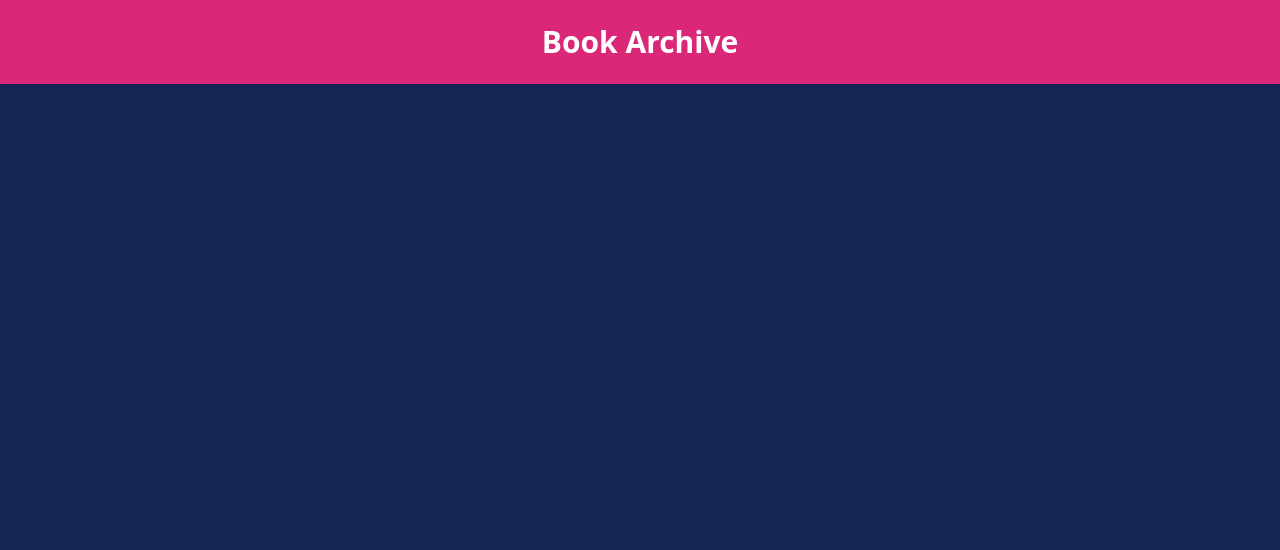
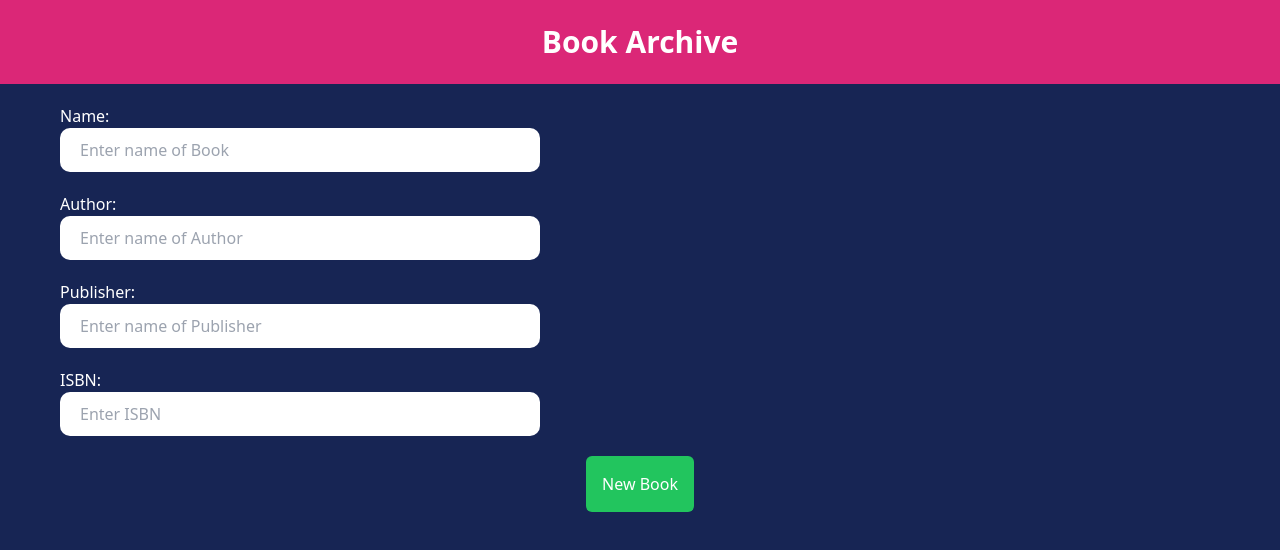
Before and after one commit to so2emma/BookApi_SpringBoot, a React (Create React App) app in the folder frontend/: page /api/books in a window 1280 px wide. Before the commit this address had no page. Shown: the top 550 px of the page. Built offline with nearby package versions, Linux system fonts and the light colour scheme.

Commit message:
this is the add book form

```diff
--- a/frontend/src/App.css
+++ b/frontend/src/App.css
@@ -11,26 +11,17 @@
     font-weight: 500;
 }
 
-.search-button {
-    line-height: 3rem;
-    background-color: gray;
-    font-weight: 500;
-    padding: 10px;
-    margin: 20px;
-}
-
 .book-list{
   display: block;
   border: solid 1px white;
   padding: 40px;
   border-radius: 40px;
   background-color: rgb(109, 109, 109);
-  margin: 30px 0;
+  margin: 30px 0
 }
 .book-list:hover {
-  padding: 50px ;
-  /* confirm the transition later */
-  transition:ease-in;
+  padding: 50px;
+  transition:ease-in-out 400ms ;
 }
 
 .single-book{
@@ -56,3 +47,24 @@
   display: flex;
   align-items: center
 }
+
+.input-group{
+  display: flex;
+  flex-direction: column;
+  justify-content: center;
+  margin: 20px;
+}
+
+.input-group input {
+  background-color: white;
+  width: 30rem;
+  border-radius: 10px;
+  padding: 10px 20px;
+  line-height: 1.5rem;
+  color: black;
+}
+
+.input-group label {
+  display: block;
+  color: white;
+}
--- a/frontend/src/App.js
+++ b/frontend/src/App.js
@@ -5,6 +5,7 @@
 import Nav from "./components/Nav";
 import Home from "./pages/Home";
 import Book from "./pages/Book";
+import AddBook from "./pages/AddBook";
 
 function App() {
   return (
@@ -14,6 +15,7 @@
         <Routes>
           <Route path="/" element={<Home />} />
           <Route path="/api/books/:id" element={<Book />} />
+          <Route path="/api/books" element={<AddBook />} />
         </Routes>
       </BrowserRouter>
     </div>
--- /dev/null
+++ b/frontend/src/pages/AddBook.js
@@ -0,0 +1,40 @@
+import React, { useEffect } from 'react'
+import api from "../api/AxiosConfig"
+
+const AddBook = () => {
+
+
+
+  return (
+    <div>
+        <div className='container mx-auto px-4 sm:px-6 md:px-8 lg:px-10'>
+        <form>
+            <div className='input-group'>
+                <label htmlFor="">Name:</label>
+                <input type="text" name='name' placeholder='Enter name of Book'/>
+            </div>
+            <div className='input-group'>
+                <label htmlFor="">Author:</label>
+                <input type="text" name='author'placeholder='Enter name of Author'/>
+            </div>
+            <div className='input-group'>
+                <label htmlFor="">Publisher:</label>
+                <input type="text" name='publisher' placeholder='Enter name of Publisher'/>
+            </div>
+            <div className='input-group'>
+                <label htmlFor="">ISBN:</label>
+                <input type="text"  name='isbn' placeholder='Enter ISBN'/>
+            </div>
+
+            <div className='flex justify-center'>
+                <button className='bg-green-500 text-white p-4 rounded-md'>New Book</button>
+            </div>
+        </form>
+        </div>
+
+
+    </div>
+  )
+}
+
+export default AddBook
--- a/frontend/src/pages/Home.js
+++ b/frontend/src/pages/Home.js
@@ -1,12 +1,11 @@
-import { useState,useEffect } from "react";
+import { useState, useEffect } from "react";
 import api from "../api/AxiosConfig";
 import BookListing from "../components/BookListing";
+import { Link } from "react-router-dom";
 
 const Home = () => {
-
   const [books, setBooks] = useState([]);
   const [query, setQuery] = useState("");
-
 
   const getBooks = async () => {
     const response = await api.get("/api/books");
@@ -17,17 +16,17 @@
     getBooks();
   }, []);
 
-
   const handleInputChange = async (e) => {
     setQuery(e.target.value);
     try {
-      const response = await api.get(`/api/books/search?query=${e.target.value}`);
+      const response = await api.get(
+        `/api/books/search?query=${e.target.value}`
+      );
       setBooks(response.data);
     } catch (error) {
-      console.error('Error:', error);
+      console.error("Error:", error);
     }
- };
-
+  };
 
   return (
     <section className="text-white font-normal mt-11">
@@ -46,8 +45,16 @@
           </div>
         </form>
 
+        <div className="m-3 flex justify-center">
+          <Link to={"/api/books"}>
+            <button className="bg-green-600 text-white rounded-md block border-emerald-50 p-4">
+              Add new Book
+            </button>
+          </Link>
+        </div>
+
         <div className="m-11">
-          <BookListing Books={books}/>
+          <BookListing Books={books} />
         </div>
       </div>
     </section>
```
Also changed, not shown: frontend/src/pages/Insert.js (deleted).
